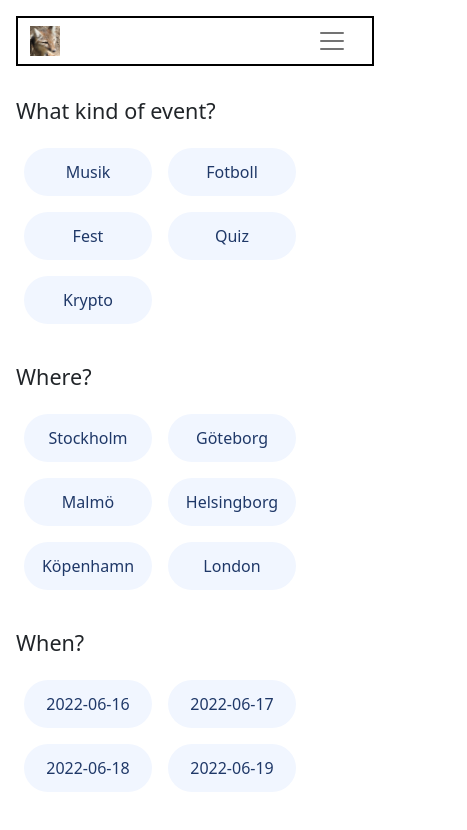
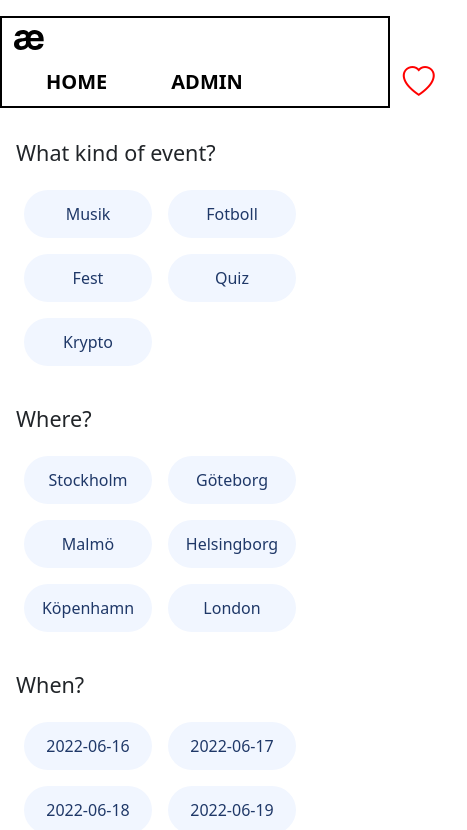
Before and after one commit to krdevel/grupparbete-vite-eventer, a Vue app: page /#/ in a window 390 px wide. Shown: the top 830 px of the page, 467 px wide, since content can reach past the window. Built offline with nearby package versions, Linux system fonts and the light colour scheme.

Commit message:
Adds UI design from figma to navbar

```diff
--- a/css/bootstrap.scss
+++ b/css/bootstrap.scss
@@ -1,18 +1,21 @@
-/* $body-bg: #111;
+//  $body-bg: #111;
 
-$body-color: rgba(255, 255, 255, 0.9);
+// $body-color: rgba(255, 255, 255, 0.9);
 
 $theme-colors: (
-  'primary': #166285,
-  'secondary': #4f4f52,
-  'success': #577717,
-  'info': #3f7679,
-  'warning': #ac5b2c,
-  'danger': #88193a,
-  'light': #c8c8c8,
-  'dark': #2f2f2f
-); */
+	'primary': #166285,
+	// 'secondary': #4f4f52,
+	// 'success': #577717,
+	// 'info': #3f7679,
+	// 'warning': #ac5b2c,
+	// 'danger': #88193a,
+	// 'light': #c8c8c8,
+	// 'dark': #2f2f2f
+);
 
+@function theme-color($key: 'primary') {
+	@return map-get($theme-colors, $key);
+}
 
 @import 'bootstrap/scss/bootstrap';
 @import 'bootstrap-icons/font/bootstrap-icons';
--- a/src/components/NavigationMenu.vue
+++ b/src/components/NavigationMenu.vue
@@ -1,55 +1,182 @@
 <template>
-	<nav class="navbar navbar-expand-lg navbar-light bg-light">
-		<div class="container-fluid">
-			<img src="/favicon-196.png" alt="Logo" @click="resetStore" />
-			<button
-				class="navbar-toggler shadow-none"
-				type="button"
-				data-bs-toggle="collapse"
-				data-bs-target="#navbarNav"
-				aria-controls="navbarNav"
-				aria-expanded="false"
-				aria-label="Toggle navigation"
-			>
-				<span class="navbar-toggler-icon"></span>
-			</button>
-			<div
-				v-if="links.length !== 0"
-				id="navbarNav"
-				class="collapse navbar-collapse"
-			>
-				<ul class="navbar-nav">
-					<li v-for="link in links" :key="link.address" class="nav-item">
-						<RouterLink class="nav-link" :to="link.address">{{
-							link.title
-						}}</RouterLink>
-					</li>
-				</ul>
+	<nav class="nav">
+		<div v-if="isMobile" class="navbar-container mobile">
+			<!-- <img id="logo" src="/favicon-196.png" alt="Logo" @click="resetStore" /> -->
+
+			<RouterLink class="nav-link" to="/">
+				<i class="bi bi-house-fill nav-item" style="font-size: 2rem"> </i>
+			</RouterLink>
+			<RouterLink class="nav-link" to="/">
+				<i class="bi bi-search nav-item" style="font-size: 2rem"> </i>
+			</RouterLink>
+			<RouterLink class="nav-link" to="/">
+				<i class="bi bi-heart nav-item" style="font-size: 2rem"> </i>
+			</RouterLink>
+			<RouterLink class="nav-link" to="/admin">
+				<i class="bi bi-person-circle nav-item" style="font-size: 2rem"> </i>
+			</RouterLink>
+		</div>
+
+		<nav v-else class="navbar navbar-light bg-light">
+			<div class="container-fluid">
+				<a class="navbar-brand" href="#">
+					<img
+						src="../assets/logo.svg"
+						width="30"
+						height="24"
+						alt="Logo"
+						@click="resetStore"
+					/>
+				</a>
+
+				<div class="d-flex">
+					<RouterLink class="nav-link" to="/">
+						<a>Home</a>
+					</RouterLink>
+					<RouterLink class="nav-link" to="/admin">
+						<a>ADMIN</a>
+					</RouterLink>
+
+					<!-- <a class="nav-link" href="#"> </a> -->
+					<RouterLink class="nav-link" to="/">
+						<i class="bi bi-search" style="font-size: 2rem"> </i>
+					</RouterLink>
+					<RouterLink class="nav-link" to="/">
+						<i class="bi bi-heart" style="font-size: 2rem; color: red"> </i>
+					</RouterLink>
+				</div>
 			</div>
-		</div>
+		</nav>
+
+		<!-- <div v-else class="navbar-container">
+			<img id="logo" src="/favicon-196.png" alt="Logo" @click="resetStore" />
+
+			<RouterLink class="nav-link" to="/">
+				<p>Home</p>
+			</RouterLink>
+			<RouterLink class="nav-link" to="/admin">
+				<p>Admin</p>
+			</RouterLink>
+		</div> -->
 	</nav>
 </template>
 
 <script>
+	import '../../css/bootstrap.scss'
 	export default {
 		data() {
 			return {
-				links: [{ address: '/', title: 'Home' }]
+				windowWidth: window.innerWidth,
+				isMobile: null,
+				links: [
+					{ address: '/', title: 'Home' },
+					{ address: '/admin', title: 'admin' }
+				]
 			}
+		},
+		watch: {
+			windowWidth(newWidth, oldWidth) {
+				if (newWidth >= 768) {
+					this.isMobile = false
+				} else {
+					this.isMobile = true
+				}
+			}
+		},
+		created() {
+			this.getRes()
+			this.$nextTick(() => {
+				window.addEventListener('resize', this.getRes)
+			})
 		},
 		methods: {
 			resetStore() {
 				window.localStorage.removeItem('vuex')
 				location.reload()
+			},
+			getRes() {
+				this.windowWidth = window.innerWidth
 			}
 		}
 	}
 </script>
 
-<style>
-	nav.navbar img {
+<style lang="scss" scoped>
+	nav.navbar {
+		border: 0.125rem solid #000;
+		margin: 1rem;
+		padding: 0;
+	}
+
+	nav.navbar.bg-light {
+		background-color: #fff !important;
+	}
+
+	nav .nav-link {
+		font-size: 1.25rem;
+		font-weight: 550;
+		color: #000;
+		text-transform: uppercase;
+
+		padding: 0 2rem;
+	}
+
+	.navbar-light .navbar-toggler {
+		border-color: transparent;
+		color: #868686;
+	}
+	.nav-link {
+		margin: 0;
+		text-align: center;
+		margin-top: auto;
+		margin-bottom: auto;
+	}
+	.navbar {
+		width: 100%;
+	}
+
+	#logo {
 		cursor: pointer;
-		width: 1.875rem;
+		width: 2rem;
 		margin: 0.5rem 0.75rem 0.5rem 0;
 	}
+
+	.navbar-container {
+		width: 100%;
+		background-color: #1f3868;
+		display: flex;
+		flex-direction: row;
+		justify-content: flex-start;
+	}
+
+	.nav-item {
+		list-style-type: none;
+	}
+
+	@media screen and (max-width: 768px) {
+		.nav {
+			display: flex;
+			justify-content: center;
+			align-items: center;
+		}
+		.navbar-container {
+			position: fixed;
+			bottom: 0;
+			margin-bottom: 10px;
+			width: 80%;
+			min-width: 350px;
+			display: flex;
+			justify-content: space-around;
+			flex-direction: row;
+			border-radius: 25px;
+		}
+
+		i {
+			color: white;
+		}
+
+		.nav-item:hover {
+			border-bottom: 2px white solid;
+		}
+	}
 </style>
--- a/src/views/FilterView.vue
+++ b/src/views/FilterView.vue
@@ -82,7 +82,7 @@
 		font-weight: 550;
 		color: #000;
 		text-transform: uppercase;
-		margin: 0.5rem 0;
+
 		padding: 0 2rem;
 	}
 
```
Also changed, not shown: src/assets/logo.png (added), src/assets/logo.svg (added).
